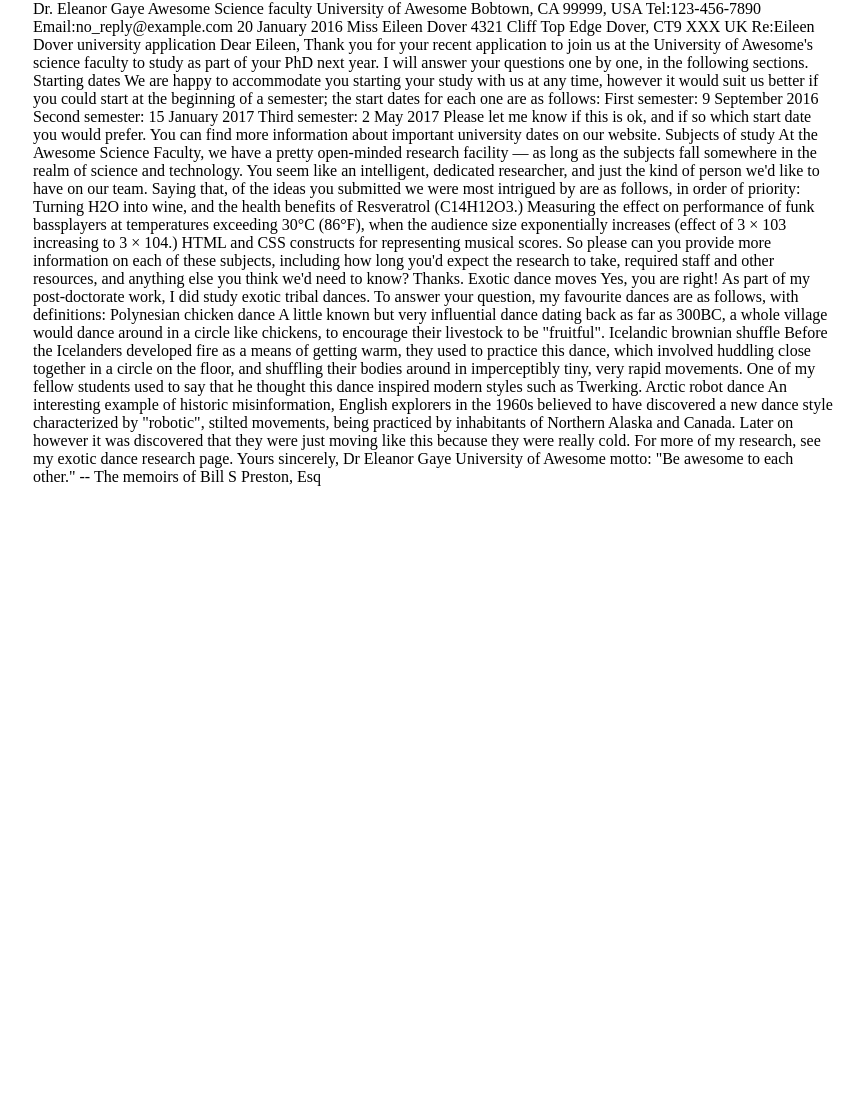
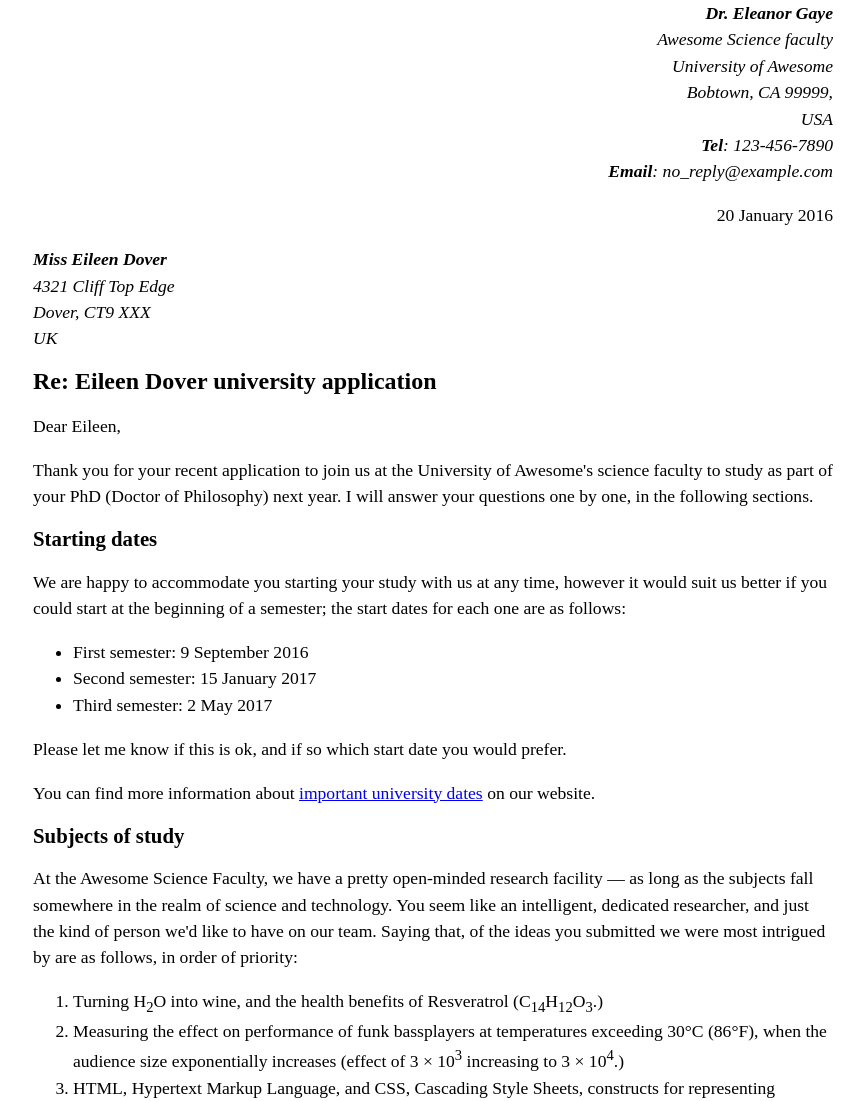
Before and after one commit to movcr/git-tutorial, a website built with Vite: page index.html in a window 1280 px wide. Shown: the top 1101 px of the page, without its empty margins (207-1071 px from the left). Before the commit the page ends 800 px from the top, so only its background shows below. Built offline with nearby package versions, Linux system fonts and the light colour scheme.

Commit message:
index.htmlの変更

```diff
--- a/index.html
+++ b/index.html
@@ -4,73 +4,77 @@
     <link rel="stylesheet" href="./style.css" />
   </head>
   <body>
-    Dr. Eleanor Gaye
-    Awesome Science faculty
-    University of Awesome
-    Bobtown, CA 99999,
-    USA
-    Tel:123-456-7890
-    Email:no_reply@example.com
+    <address class="sender-column">
+      <strong>Dr. Eleanor Gaye</strong><br>
+      Awesome Science faculty<br>
+      University of Awesome<br>
+      Bobtown, CA 99999,<br>
+      USA<br>
+      <strong>Tel</strong>: 123-456-7890<br>
+      <strong>Email</strong>: no_reply@example.com
+    </address>
 
-    20 January 2016
+    <p class="sender-column"><time datetime="2016-01-20">20 January 2016</time></p>
 
-    Miss Eileen Dover
-    4321 Cliff Top Edge
-    Dover, CT9 XXX
-    UK
+    <address>
+      <strong>Miss Eileen Dover</strong><br>
+      4321 Cliff Top Edge<br>
+      Dover, CT9 XXX<br>
+      UK
+    </address>
+
+    <h1>Re: Eileen Dover university application</h1>
+
+    <p>Dear Eileen,</p>
+
+    <p>Thank you for your recent application to join us at the University of Awesome's science faculty to study as part of your <abbr>PhD</abbr> (Doctor of Philosophy) next year. I will answer your questions one by one, in the following sections.</p>
+
+    <h2>Starting dates</h2>
+
+    <p>We are happy to accommodate you starting your study with us at any time, however it would suit us better if you could start at the beginning of a semester; the start dates for each one are as follows:</p>
+
+    <ul>
+      <li>First semester: <time datetime="2016-09-09">9 September 2016</time></li>
+      <li>Second semester: <time datetime="2017-01-15">15 January 2017</time></li>
+      <li>Third semester: <time datetime="2017-05-02">2 May 2017</time></li>
+    </ul>
+
+    <p>Please let me know if this is ok, and if so which start date you would prefer.</p>
+
+    <p>You can find more information about <a href="http://www.example.com" title="table of awesome university important dates">important university dates</a> on our website.</p>
+
+    <h2>Subjects of study</h2>
+
+    <p>At the Awesome Science Faculty, we have a pretty open-minded research facility — as long as the subjects fall somewhere in the realm of science and technology. You seem like an intelligent, dedicated researcher, and just the kind of person we'd like to have on our team. Saying that, of the ideas you submitted we were most intrigued by are as follows, in order of priority:</p>
+
+    <ol>
+      <li>Turning H<sub>2</sub>O into wine, and the health benefits of Resveratrol (C<sub>14</sub>H<sub>12</sub>O<sub>3</sub>.)</li>
+      <li>Measuring the effect on performance of funk bassplayers at temperatures exceeding 30°C (86°F), when the audience size exponentially increases (effect of 3 × 10<sup>3</sup> increasing to 3 × 10<sup>4</sup>.)</li>
+      <li><abbr>HTML</abbr>, Hypertext Markup Language, and <abbr>CSS</abbr>, Cascading Style Sheets, constructs for representing musical scores.</li>
+    </ol>
+
+    <p>So please can you provide more information on each of these subjects, including how long you'd expect the research to take, required staff and other resources, and anything else you think we'd need to know? Thanks.</p>
+
+    <h2>Exotic dance moves</h2>
+
+    <p>Yes, you are right! As part of my post-doctorate work, I <em>did</em> study exotic tribal dances. To answer your question, my favourite dances are as follows, with definitions:</p>
+
+    <dl>
+      <dt>Polynesian chicken dance</dt>
+      <dd>A little known but <em>very</em> influential dance dating back as far as 300 <abbr title="Before Common Era">BCE</abbr>, a whole village would dance around in a circle like chickens, to encourage their livestock to be "fruitful".</dd>
+      <dt>Icelandic brownian shuffle</dt>
+      <dd>Before the Icelanders developed fire as a means of getting warm, they used to practice this dance, which involved huddling close together in a circle on the floor, and shuffling their bodies around in imperceptibly tiny, very rapid movements. One of my fellow students used to say that he thought this dance inspired modern styles such as Twerking.</dd>
+      <dt>Arctic robot dance</dt>
+      <dd>An interesting example of historic misinformation, English explorers in the 1960s believed to have discovered a new dance style characterised by "robotic", stilted movements, being practiced by inhabitants of Northern Alaska and Canada. Later on however it was discovered that they were just moving like this because they were really cold.</dd>
+    </dl>
+
+    <p>For more of my research, see my <a href="http://www.example.com" aria-label="Dr Gaye's exotic dance research">exotic dance research page</a>.</p>
+
+    <p>Yours sincerely,</p>
+
+    <p>Dr Eleanor Gaye</p>
 
 
-    Re:Eileen Dover university application
-
-    Dear Eileen,
-
-    Thank you for your recent application to join us at the University of Awesome's science faculty to study as part of your PhD next year. I will answer your questions one by one, in the following sections.
-
-    Starting dates
-
-    We are happy to accommodate you starting your study with us at any time, however it would suit us better if you could start at the beginning of a semester;
-    the start dates for each one are as follows:
-
-    First semester:
-    9 September 2016
-    Second semester:
-    15 January 2017
-    Third semester:
-    2 May 2017
-
-    Please let me know if this is ok, and if so which start date you would prefer.
-
-    You can find more information about important university dates on our website.
-
-
-    Subjects of study
-
-    At the Awesome Science Faculty, we have a pretty open-minded research facility — as long as the subjects fall somewhere in the realm of science and technology. You seem like an intelligent, dedicated researcher, and just the kind of person we'd like to have on our team. Saying that, of the ideas you submitted we were most intrigued by are as follows, in order of priority:
-
-    Turning H2O into wine, and the health benefits of Resveratrol (C14H12O3.)
-    Measuring the effect on performance of funk bassplayers at temperatures exceeding 30°C (86°F), when the audience size exponentially increases (effect of 3 × 103 increasing to 3 × 104.)
-    HTML and CSS constructs for representing musical scores.
-
-    So please can you provide more information on each of these subjects, including how long you'd expect the research to take, required staff and other resources, and anything else you think we'd need to know? Thanks.
-
-
-    Exotic dance moves
-
-    Yes, you are right! As part of my post-doctorate work, I did study exotic tribal dances. To answer your question, my favourite dances are as follows, with definitions:
-
-    Polynesian chicken dance
-    A little known but very influential dance dating back as far as 300BC, a whole village would dance around in a circle like chickens, to encourage their livestock to be "fruitful".
-    Icelandic brownian shuffle
-    Before the Icelanders developed fire as a means of getting warm, they used to practice this dance, which involved huddling close together in a circle on the floor, and shuffling their bodies around in imperceptibly tiny, very rapid movements. One of my fellow students used to say that he thought this dance inspired modern styles such as Twerking.
-    Arctic robot dance
-    An interesting example of historic misinformation, English explorers in the 1960s believed to have discovered a new dance style characterized by "robotic", stilted movements, being practiced by inhabitants of Northern Alaska and Canada. Later on however it was discovered that they were just moving like this because they were really cold.
-
-    For more of my research, see my exotic dance research page.
-
-    Yours sincerely,
-    Dr Eleanor Gaye
-
-    University of Awesome motto:
-    "Be awesome to each other." -- The memoirs of Bill S Preston, Esq
+    <p>University of Awesome motto: <q>Be awesome to each other.</q> -- <cite>The memoirs of Bill S Preston, <abbr title="Esquire">Esq.</abbr></cite></p>
   </body>
 </html>
```
